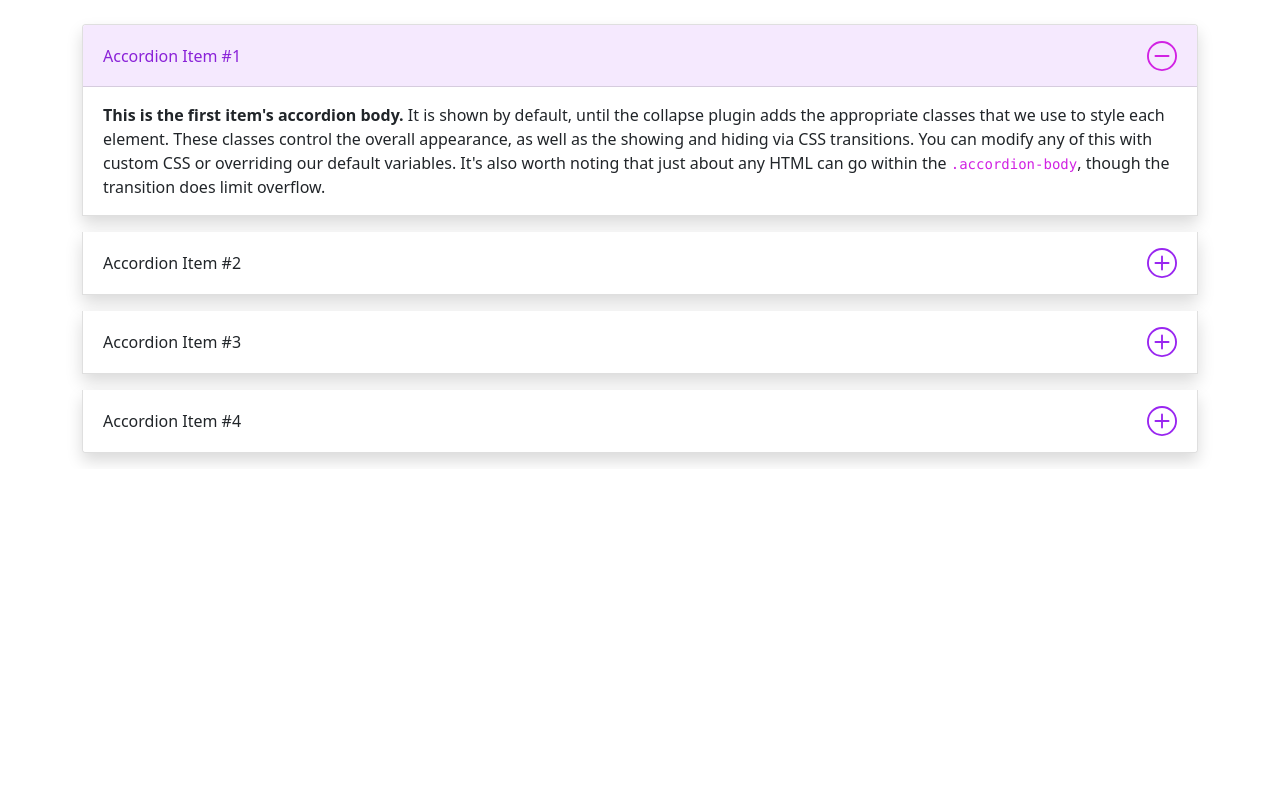
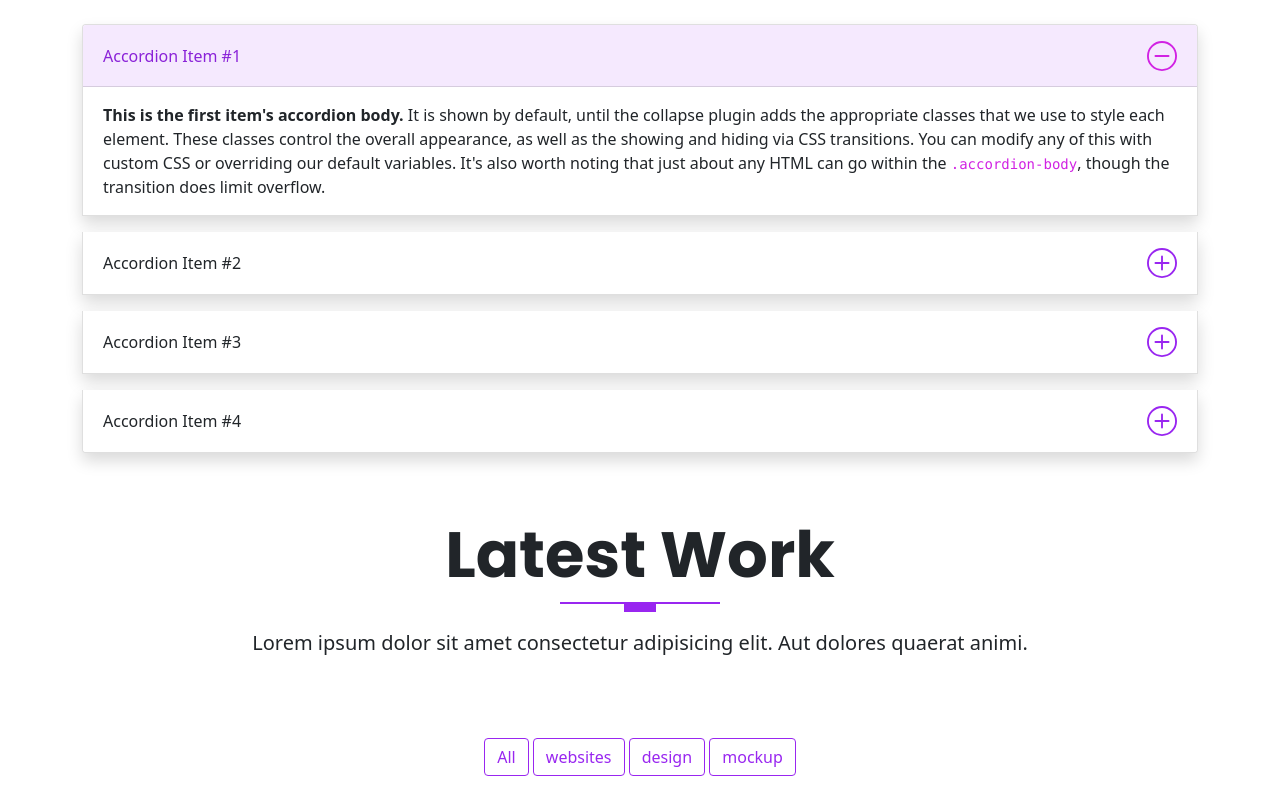
Before and after one commit to Vovan1608/my-pink-site, a website: page index.html in a window 1280 px wide. Shown: the part 4438-5238 px from the top of the page. Before the commit the page ends 4907 px from the top, so only its background shows below. Drawn offline with Linux system fonts and the light colour scheme.

```diff
--- a/index.html
+++ b/index.html
@@ -493,7 +493,29 @@
 			</div>
 		</div>
 	</section>
-
+	<!-- portfolio section -->
+	<section id="portfolio" class="portfolio">
+		<div class="container">
+			<div class="row text-center mt-5">
+				<h1 class="display-3 fw-bold text-capitalize">
+					Latest work
+				</h1>
+				<div class="heading-line"></div>
+				<p class="lead">
+					Lorem ipsum dolor sit amet consectetur adipisicing elit. Aut dolores quaerat animi.
+				</p>
+			</div>
+			<!-- filters -->
+			<div class="row text-center mt-5 mb-4 g-3">
+				<div class="col-md-12">
+					<button class="btn btn-outline-primary" type="button">All</button>
+					<button class="btn btn-outline-primary" type="button">websites</button>
+					<button class="btn btn-outline-primary" type="button">design</button>
+					<button class="btn btn-outline-primary" type="button">mockup</button>
+				</div>
+			</div>
+		</div>
+	</section>
 
 
 	<!-- scripts -->
```
Also changed, not shown: images/testimonials/experienced-businessman.jpg (added), images/testimonials/positive-businessman.jpg (added), images/testimonials/pretty-woman.jpg (added), images/testimonials/young-african-man.jpg (added), images/testimonials/young-african.jpg (added).
